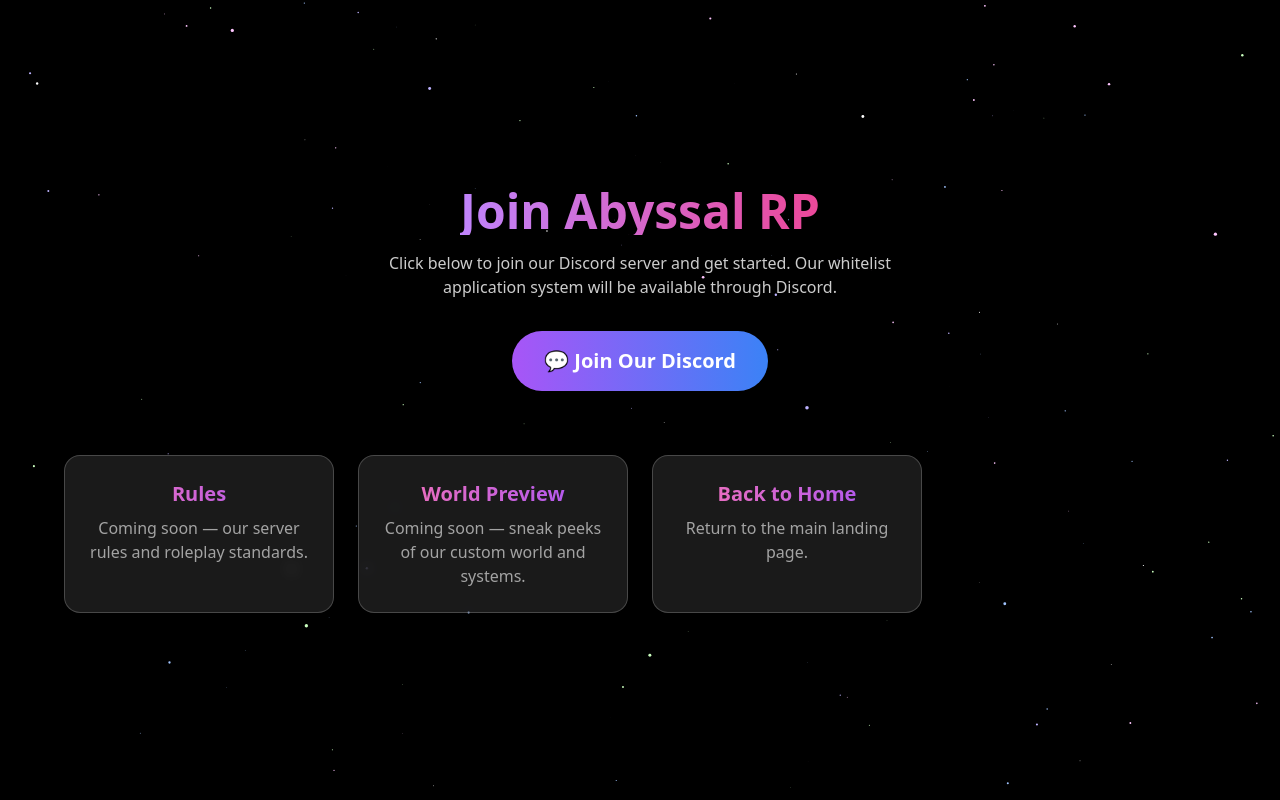
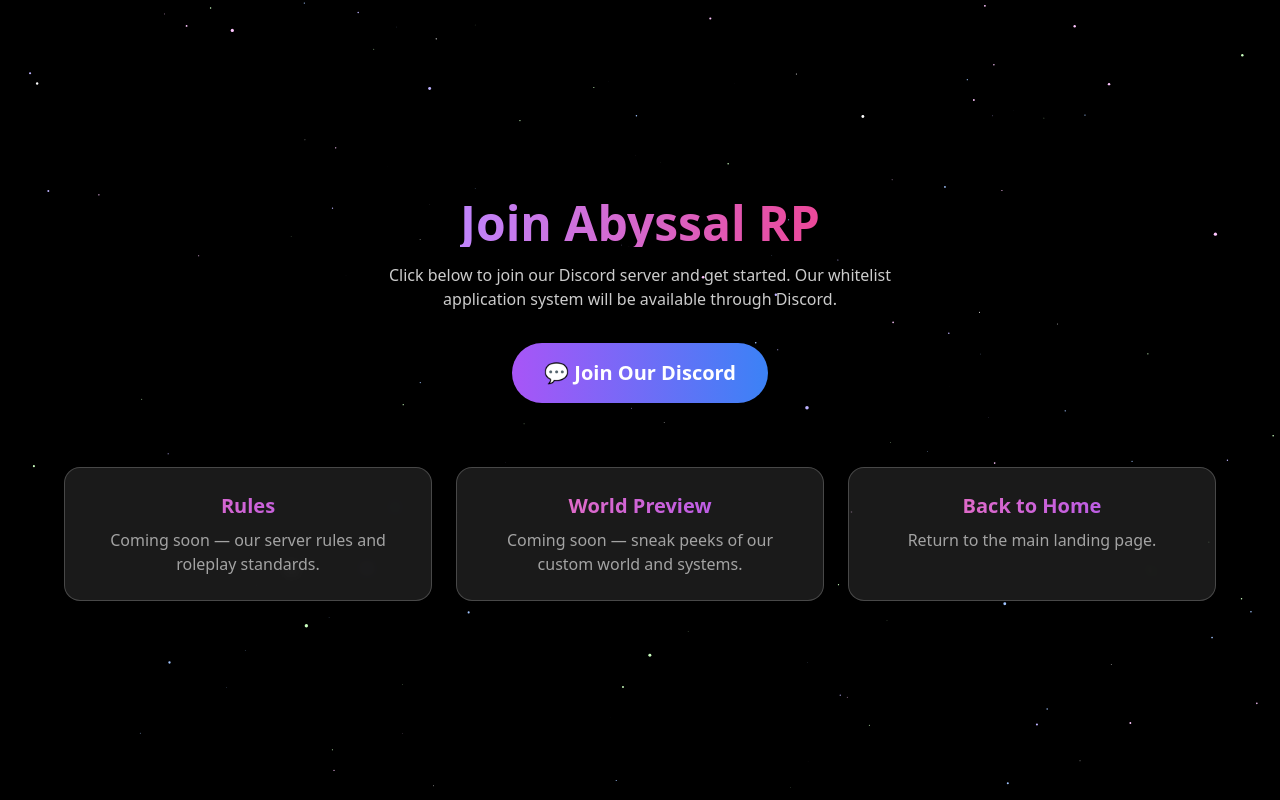
Before and after one commit to AbyssalRP/abyssalrp-site, a Next.js app: page /join in a window 1280 px wide. Built offline with nearby package versions, Linux system fonts and the light colour scheme.

Commit message:
Push homepage + rules updates live

```diff
--- a/pages/index.tsx
+++ b/pages/index.tsx
@@ -182,15 +182,16 @@ Join us and become part of a city that values your narrative, respects your jour
             </motion.p>
 
             <div className="grid grid-cols-1 md:grid-cols-3 gap-6 w-full max-w-5xl">
+              <Link href="/join" className="bg-white/10 border border-white/20 rounded-2xl p-6 backdrop-blur hover:bg-white/20 transition text-center">
+                <h3 className="text-xl font-semibold mb-2 bg-gradient-to-r from-purple-400 to-pink-500 bg-clip-text text-transparent">Join Abyssal RP</h3>
+                <p className="text-white/60">Enter the city and join our Discord community.</p>
+              </Link>
               <Link href="/rules" className="bg-white/10 border border-white/20 rounded-2xl p-6 backdrop-blur hover:bg-white/20 transition text-center">
                 <h3 className="text-xl font-semibold mb-2 bg-gradient-to-r from-pink-400 to-purple-500 bg-clip-text text-transparent">Rules</h3>
                 <p className="text-white/60">Learn about our RP standards and expectations.</p>
               </Link>
 
-              <Link href="/join" className="bg-white/10 border border-white/20 rounded-2xl p-6 backdrop-blur hover:bg-white/20 transition text-center">
-                <h3 className="text-xl font-semibold mb-2 bg-gradient-to-r from-purple-500 to-blue-500 bg-clip-text text-transparent">Join Us</h3>
-                <p className="text-white/60">Enter the city and join our Discord community.</p>
-              </Link>
+
 
               <Link href="/preview" className="bg-white/10 border border-white/20 rounded-2xl p-6 backdrop-blur hover:bg-white/20 transition text-center">
                 <h3 className="text-xl font-semibold mb-2 bg-gradient-to-r from-purple-400 to-pink-500 bg-clip-text text-transparent">World Preview</h3>
--- a/pages/join.tsx
+++ b/pages/join.tsx
@@ -94,7 +94,7 @@ export default function JoinPage() {
           💬 Join Our Discord
         </a>
 
-        <div className="mt-16 grid grid-cols-1 md:grid-cols-4 gap-6 w-full max-w-6xl text-center">
+        <div className="mt-16 grid grid-cols-1 sm:grid-cols-2 md:grid-cols-3 gap-6 w-full max-w-6xl text-center">
           <Link href="/rules" className="bg-white/10 border border-white/20 rounded-2xl p-6 backdrop-blur hover:bg-white/20 transition">
             <h3 className="text-xl font-semibold mb-2 bg-gradient-to-r from-pink-400 to-purple-500 bg-clip-text text-transparent">Rules</h3>
             <p className="text-white/60">Coming soon — our server rules and roleplay standards.</p>
```
